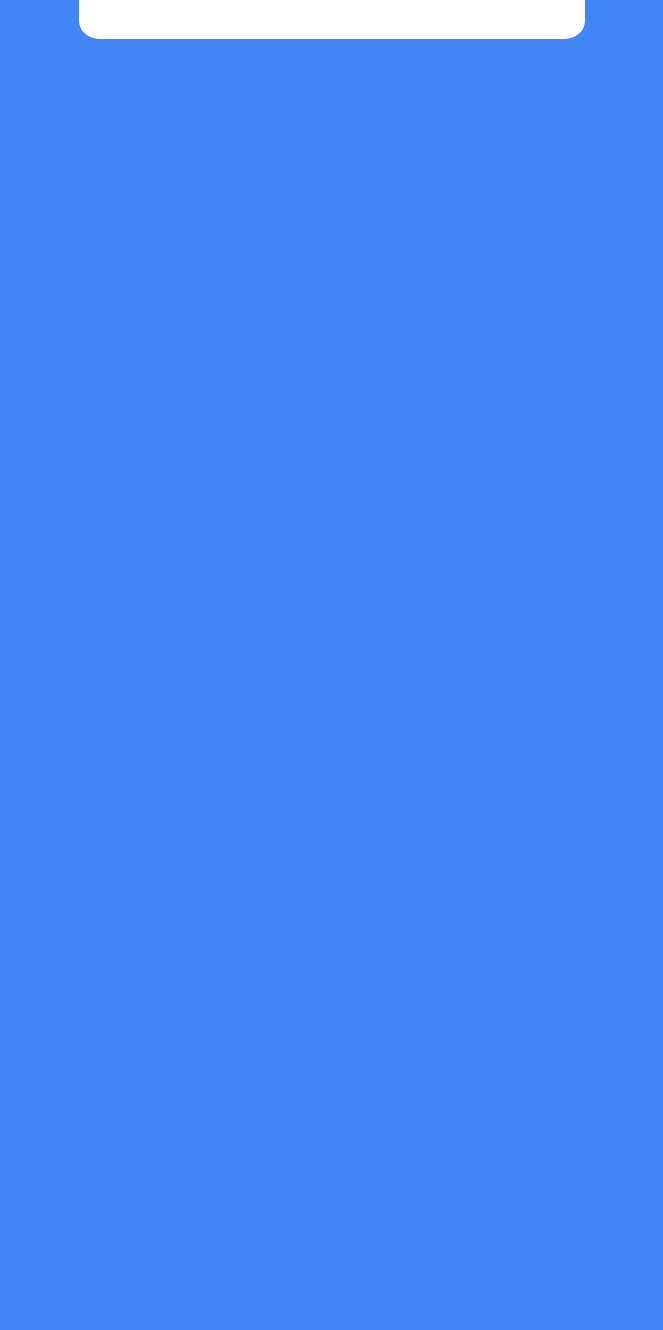
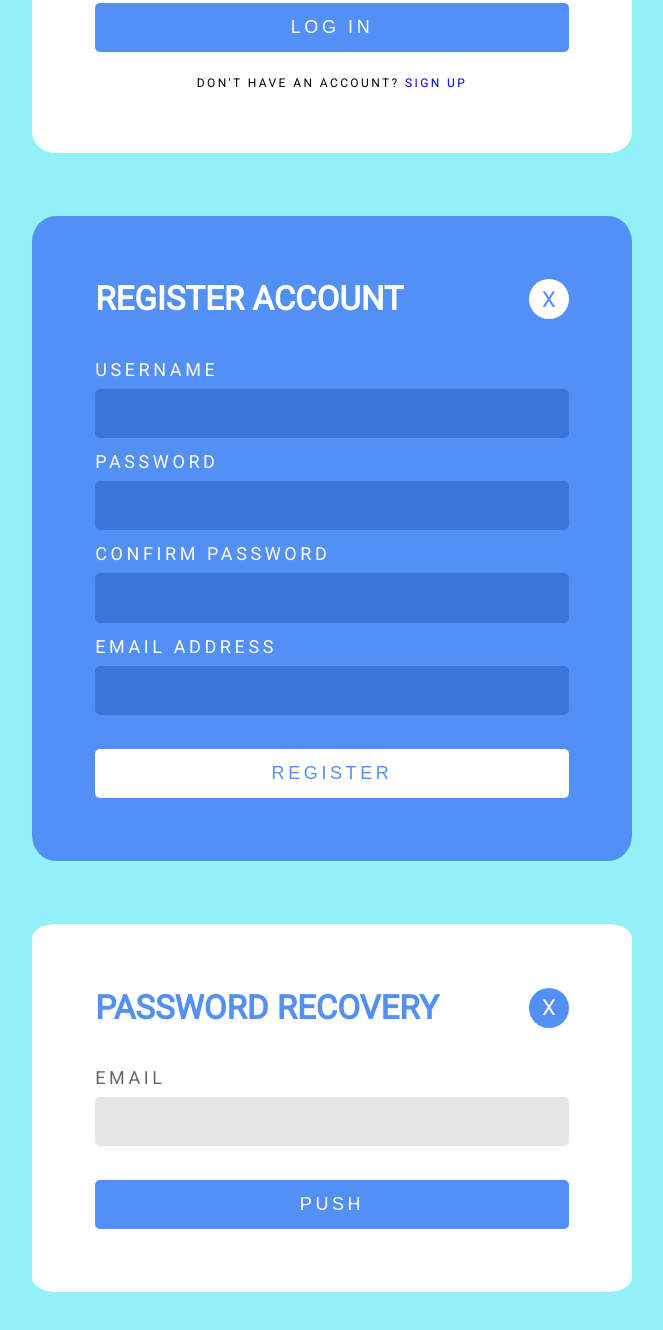
Before and after one commit to VMirosh/Login_Form, a plain HTML site: page index.html in a window 1280 px wide. Shown: the part 428-1758 px from the top of the page, without its empty margins (308-971 px from the left). Before the commit the page ends 800 px from the top, so only its background shows below. Drawn offline with Linux system fonts and the light colour scheme.

Commit message:
changed the styles of the forms

```diff
--- a/index.html
+++ b/index.html
@@ -1,5 +1,6 @@
 <!DOCTYPE html>
 <html lang="en">
+
 <head>
   <meta charset="UTF-8">
   <meta http-equiv="X-UA-Compatible" content="IE=edge">
@@ -7,10 +8,12 @@
   <title>Form</title>
   <link rel="stylesheet" href="style.css">
 
+
 </head>
+
 <body>
 
-  <form name="login-form" class="login-form" >
+  <form name="loginForm" class="login-form">
     <div class="form-title">
       <h2>account login</h2>
     </div>
@@ -23,7 +26,7 @@
       <input type="password" name="password" id="password" required minlength="6" maxlength="16">
     </div>
     <div class="form-footer">
-      <div >
+      <div>
         <input type="checkbox" name="remember-me" id="remember-me" required>
         <label for="remember-me">Remember Me</label>
       </div>
@@ -31,14 +34,19 @@
         <a href="#">Forgot Password?</a>
       </div>
     </div>
+    <div class="button">
       <input type="submit" class="button" value="log in">
+    </div>
+    <div class="sign-up">
+      <p>Don't have an account? <a href="#"> Sign up</a> </p>
+    </div>
   </form>
 
 
-  <!-- <form name="form-greate-account" class="form-greate"></form>
+  <form name="formCreateAccount" class="form-create">
     <div class="form-title">
       <h2>register account</h2>
-    <button>X</button>
+      <div class="close-create-form">X</div>
     </div>
     <div class="form-grop">
       <label for="username">username</label>
@@ -56,17 +64,20 @@
       <label for="email">email address</label>
       <input type="email" name="email" id="email" required>
     </div>
-  <input type="submit" value="register"> -->
+    <input type="submit" class="button" value="register">
+  </form>
 
-  <!-- <form name="remember-password-form" class="remember-form" >
+  <form name="rememberPasswordForm" class="remember-form">
     <div class="form-title">
-      <h2>remember password</h2>
+      <h2>Password recovery</h2>
+      <div class="close-remember-form">X</div>
     </div>
     <div class="form-grop">
       <label for="email">email</label>
-      <input type="email" id="email" required >
+      <input type="email" id="email" required>
     </div>
-    <input type="submit" value="Push"> -->
+    <input type="submit" class="button" value="Push">
 
 </body>
+
 </html>
--- a/style.css
+++ b/style.css
@@ -1,42 +1,45 @@
-
  @import url('https://fonts.googleapis.com/css2?family=Roboto:ital,wght@0,300;0,400;1,100&display=swap');
 
-body{
+
+ body {
    font-family: 'Roboto', sans-serif;
-  background-color: rgba(66,133,244,23);
+   background-color: rgb(66 233 244 / 0.57);
    position: relative;
  }
-  .login-form{
 
-    max-width: 30%;
-    /* height: 400px; */
-    margin: auto;
+ .login-form {
+   margin: 5% auto;
+   box-sizing: border-box;
+   border-radius: 4%;
+   width: 600px;
    padding: 5%;
-    /* position: absolute; */
    background-color: white;
    text-transform: uppercase;
-    border-radius: 4%;
+   /* display: none; */
  }
-  .login-form .form-title{
 
-    color: rgb(83,144,245);
+ .login-form .form-title {
+   color: rgb(83, 144, 245);
    font-size: 22px;
 
  }
-  .login-form .form-title h2{
+
+ .login-form .form-title h2 {
    margin-top: 0;
  }
-  .login-form .form-grop{
+
+ .login-form .form-grop {
    margin: 5px 0px;
    display: flex;
    flex-direction: column;
  }
-  .login-form .form-footer{
+
+ .login-form .form-footer {
    display: flex;
 
  }
 
- .login-form .form-grop input{
+ .login-form .form-grop input {
    background-color: #e5e5e5;
    padding: 3%;
    border: none;
@@ -45,7 +48,8 @@ body{
    font-size: 18px;
    box-sizing: border-box;
  }
- .login-form .form-grop label{
+
+ .login-form .form-grop label {
    box-sizing: border-box;
    display: block;
    margin: 10px 0;
@@ -57,7 +61,8 @@ body{
    letter-spacing: 0.2em;
 
  }
- .login-form .form-footer {
+
+ .form-footer {
    display: flex;
    justify-content: space-between;
    padding: 2%;
@@ -66,20 +71,20 @@ body{
    margin: 10px 0;
 
  }
-.login-form .form-footer div{
+
+ .login-form .form-footer div {
    display: flex;
    justify-content: center;
    align-items: center;
    color: #3e3d3d;
 
+ }
 
-}
-.login-form .form-footer div a{
+ .login-form .form-footer div a {
    text-decoration: none;
  }
 
-
-.login-form .button{
+ .login-form .button input {
    width: 100%;
    color: white;
    letter-spacing: 0.2em;
@@ -88,6 +93,177 @@ body{
    border-radius: 5px;
    font-size: 18px;
    box-sizing: border-box;
-background-color: rgb(83,144,245);
+   background-color: rgb(83, 144, 245);
    text-transform: uppercase;
  }
+
+ .login-form .sign-up {
+   display: flex;
+   justify-content: center;
+   padding-top: 5%;
+   font-size: 12px;
+   letter-spacing: 0.2em;
+ }
+
+ .login-form .sign-up p {
+   margin: 0;
+
+ }
+
+ .login-form .sign-up p a {
+   text-decoration: none;
+ }
+
+
+ .form-create {
+   margin: 5% auto;
+   box-sizing: border-box;
+   border-radius: 4%;
+   width: 600px;
+   padding: 5%;
+   color: white;
+   text-transform: uppercase;
+   background-color: rgb(83, 144, 245);
+   }
+
+ .form-create .form-title {
+   font-size: 22px;
+   display: flex;
+   justify-content: space-between;
+ }
+
+ .form-create .form-title h2 {
+   margin-top: 0;
+ }
+
+ .form-create .form-title .close-create-form{
+   color: rgb(83, 144, 245);
+   display: flex;
+   justify-content: center;
+   align-items: center;
+   width: 40px;
+   height: 40px;
+   border-radius: 50%;
+   border: none;
+   background-color: white;
+ }
+
+ .form-create .form-grop {
+   margin: 5px 0px;
+   display: flex;
+   flex-direction: column;
+ }
+
+ .form-create .form-grop input {
+   background-color: rgb(59, 119, 219);
+   padding: 3%;
+   border: none;
+   border-radius: 5px;
+   color: white;
+   font-size: 18px;
+   box-sizing: border-box;
+ }
+
+ .form-create .form-grop label {
+   box-sizing: border-box;
+   display: block;
+   margin: 10px 0;
+   font-size: 18px;
+   font-weight: 500;
+   line-height: 1;
+   text-transform: uppercase;
+   letter-spacing: 0.2em;
+
+ }
+
+ .form-create .button {
+   width: 100%;
+   color: rgb(83, 144, 245);
+   letter-spacing: 0.2em;
+   padding: 3%;
+   border: none;
+   border-radius: 5px;
+   font-size: 18px;
+   margin-top: 6%;
+   box-sizing: border-box;
+   background-color: white;
+   text-transform: uppercase;
+ }
+
+ .remember-form {
+   margin: 5% auto;
+   box-sizing: border-box;
+   border-radius: 4%;
+   width: 600px;
+   padding: 5%;
+   background-color: white;
+   text-transform: uppercase;
+ }
+
+ .remember-form .form-title {
+   color: rgb(83, 144, 245);
+   font-size: 22px;
+   justify-content: space-between;
+   display: flex;
+   justify-content: space-between;
+
+ }
+
+ .remember-form .form-title h2 {
+   margin-top: 0;
+ }
+
+ .remember-form .form-title .close-remember-form {
+   color: white;
+   display: flex;
+   justify-content: center;
+   align-items: center;
+   width: 40px;
+   height: 40px;
+   border-radius: 50%;
+   border: none;
+   background-color: rgb(83, 144, 245);
+ }
+
+ .remember-form .form-grop {
+   margin: 5px 0px;
+   display: flex;
+   flex-direction: column;
+ }
+
+ .remember-form .form-grop input {
+   background-color: #e5e5e5;
+   padding: 3%;
+   border: none;
+   border-radius: 5px;
+   color: #3e3d3d;
+   font-size: 18px;
+   box-sizing: border-box;
+ }
+
+ .remember-form .form-grop label {
+   box-sizing: border-box;
+   display: block;
+   margin: 10px 0;
+   color: rgba(0, 0, 0, 0.6);
+   font-size: 18px;
+   font-weight: 500;
+   line-height: 1;
+   text-transform: uppercase;
+   letter-spacing: 0.2em;
+
+ }
+
+ .remember-form .button {
+   width: 100%;
+   color: white;
+   letter-spacing: 0.2em;
+   padding: 3%;
+   border: none;
+   border-radius: 5px;
+   font-size: 18px;
+   margin-top: 6%;
+   box-sizing: border-box;
+   background-color: rgb(83, 144, 245);
+   text-transform: uppercase;
+ }
```
Lines whose indentation alone changed are shown as unchanged.
